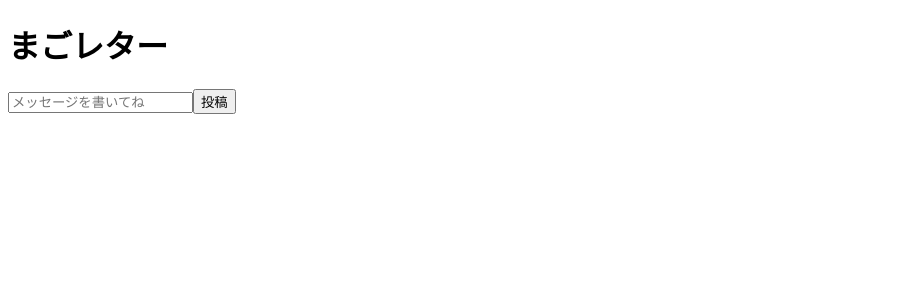
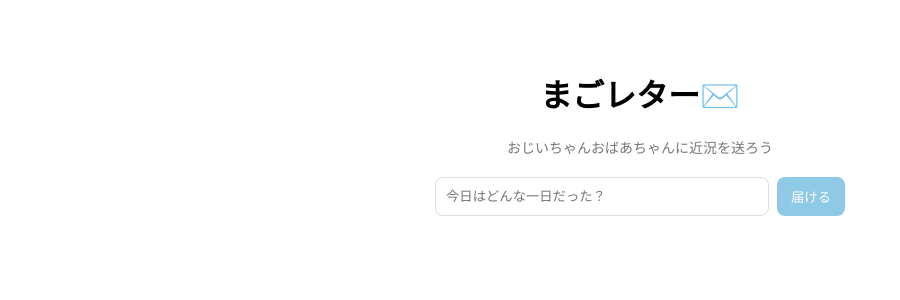
Before and after one commit to chinatsu-h/magolletter, a Vue app: page / in a window 1280 px wide. Shown: the top 300 px of the page, without its empty margins (0-900 px from the left). Built offline with nearby package versions, Linux system fonts and the light colour scheme.

Commit message:
デザイン調整とUI改善

```diff
--- a/src/App.vue
+++ b/src/App.vue
@@ -1,12 +1,13 @@
 <template>
-  <div>
-    <h1>まごレター</h1>
+  <div class="wrap">
+    <h1>まごレター✉️</h1>
+    <p class="sub">おじいちゃんおばあちゃんに近況を送ろう</p>
 
-    <!-- 入力 -->
-    <input v-model="message" placeholder="メッセージを書いてね" />
-    <button @click="addMessage">投稿</button>
+    <div class="box">
+      <input v-model="message" placeholder="今日はどんな一日だった？" />
+      <button @click="addMessage">届ける</button>
+    </div>
 
-    <!-- 一覧表示 -->
     <ul>
       <li v-for="(msg, index) in messages" :key="index">
         {{ msg }}
@@ -14,7 +15,6 @@
     </ul>
   </div>
 </template>
-
 <script setup>
 import { ref } from "vue";
 
@@ -28,3 +28,50 @@ const addMessage = () => {
   }
 };
 </script>
+<style>
+.wrap {
+  max-width: 480px;
+  margin: 70px auto;
+  text-align: center;
+}
+
+.sub {
+  font-size: 14px;
+  color: #777;
+  margin-bottom: 20px;
+}
+
+.box {
+  display: flex;
+  gap: 8px;
+  justify-content: center;
+}
+
+input {
+  padding: 10px;
+  width: 65%;
+  border: 1px solid #ddd;
+  border-radius: 8px;
+}
+
+button {
+  padding: 10px 14px;
+  background-color: #8ecae6;
+  border: none;
+  border-radius: 8px;
+  color: white;
+  cursor: pointer;
+}
+
+button:hover {
+  background-color: #219ebc;
+}
+
+li {
+  margin-top: 12px;
+  padding: 10px;
+  background: #fef6e4;
+  border-radius: 8px;
+  list-style: none;
+}
+</style>
```
